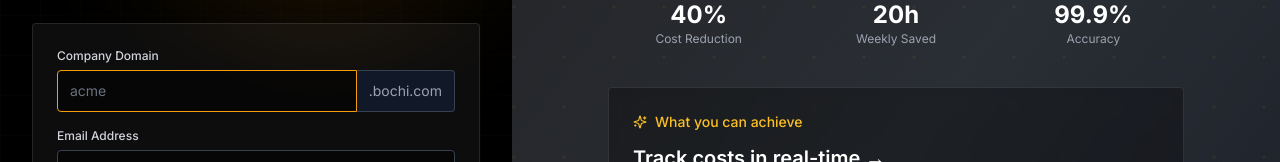
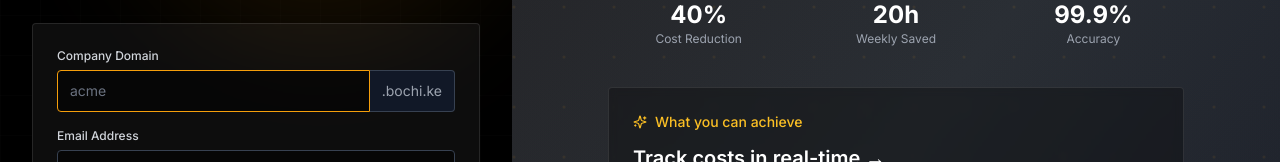
Before and after one commit to fedlimited/buildify, a React (Vite) app in the folder frontend/: page /admin/analytics in a window 1280 px wide. Shown: the part 345-507 px from the top of the page. Built offline with nearby package versions, Linux system fonts and the light colour scheme; the HTML template or start-up script is replaced by a standard one.

Commit message:
Change .bochi.com to .bochi.ke on login and auth pages

```diff
--- a/frontend/src/components/AuthGate.tsx
+++ b/frontend/src/components/AuthGate.tsx
@@ -217,7 +217,7 @@ export function AuthGate({ children }: { children: React.ReactNode }) {
                         autoFocus
                       />
                       <span className="px-3 py-2.5 bg-gray-900 border border-l-0 border-gray-700 rounded-r text-sm text-gray-400">
-                        .bochi.com
+                        .bochi.ke
                       </span>
                     </div>
                   </div>
--- a/frontend/src/pages/Login.tsx
+++ b/frontend/src/pages/Login.tsx
@@ -209,7 +209,7 @@ const Login: React.FC = () => {
                         autoFocus
                       />
                       <span className="px-3 py-2.5 bg-gray-900 border border-l-0 border-gray-700 rounded-r text-sm text-gray-400">
-                        .bochi.com
+                        .bochi.ke
                       </span>
                     </div>
                   </div>
```
